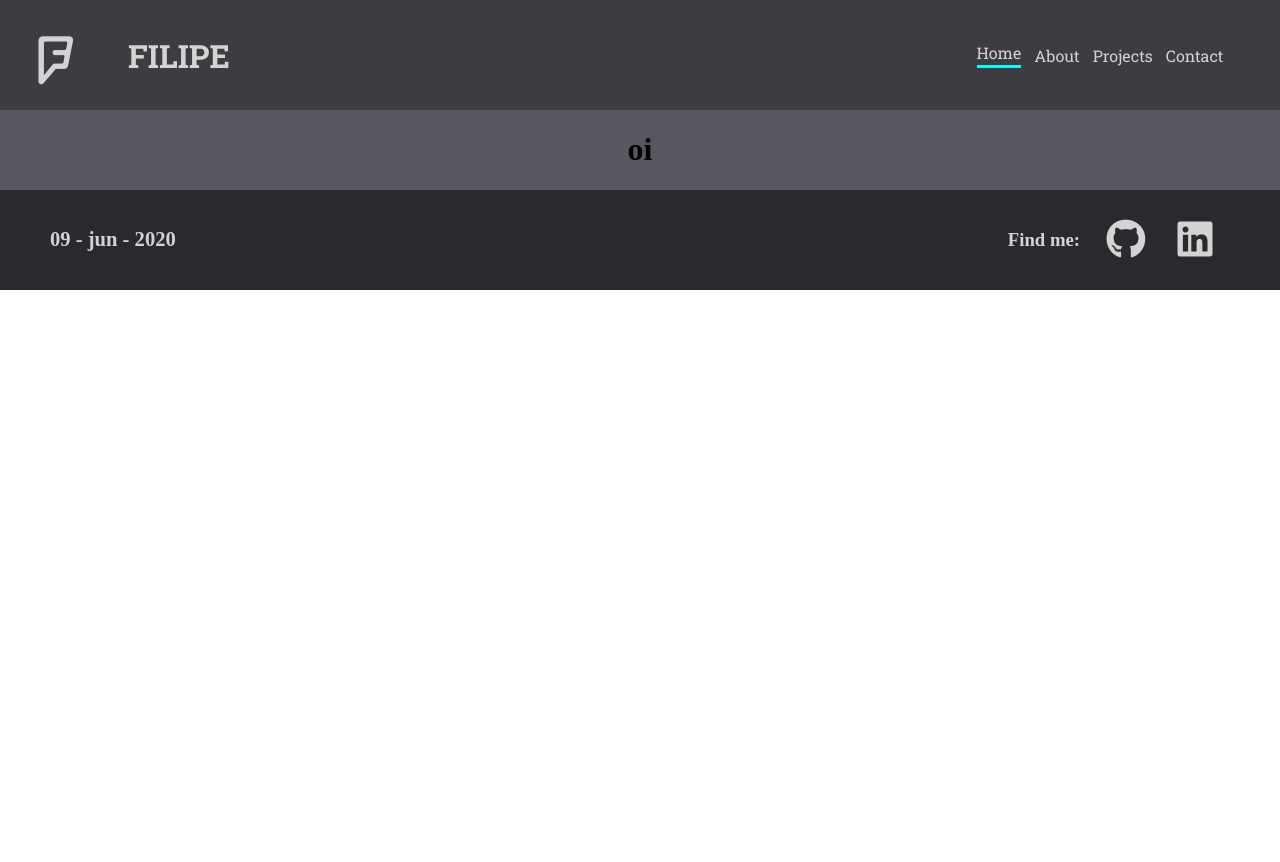
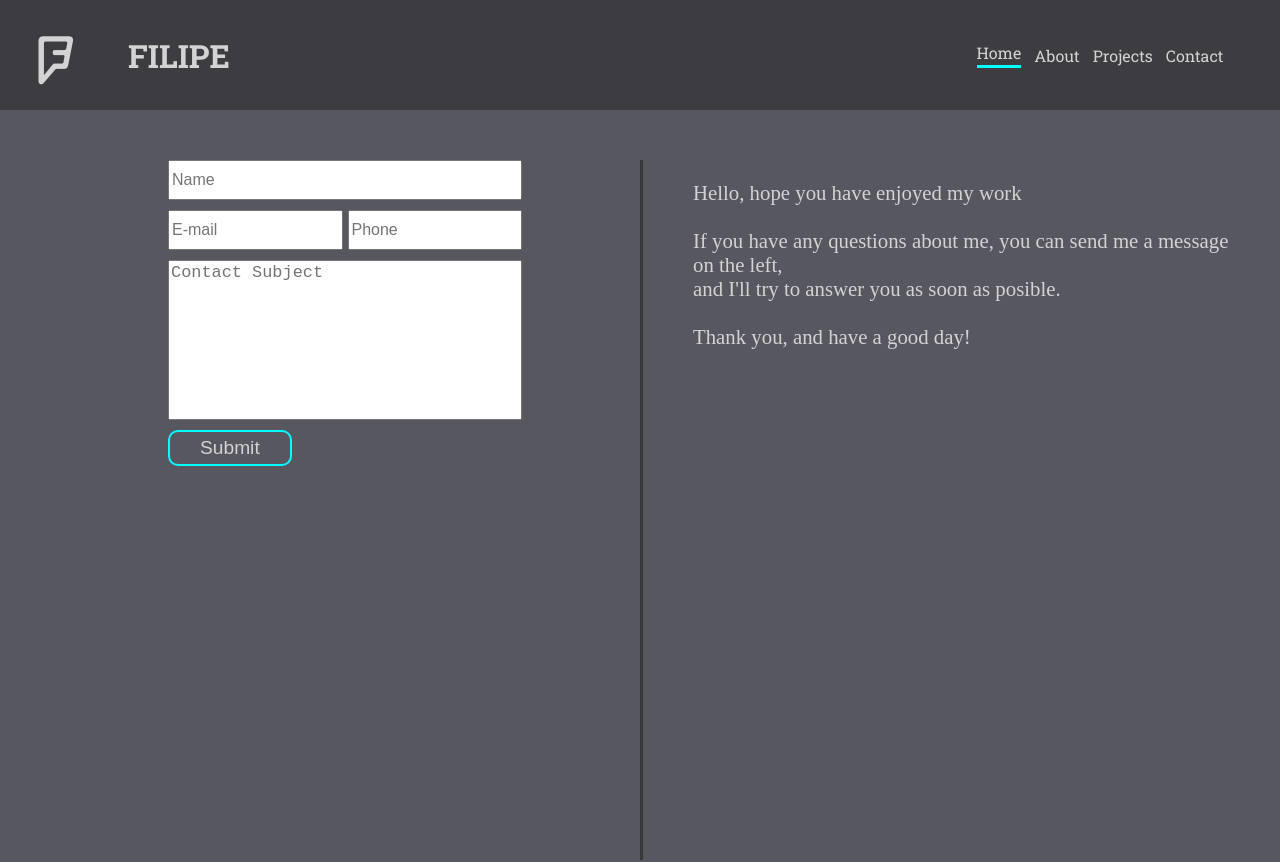
Before and after one commit to Cancellier27/FilipeSite, a React (Create React App) app: page /contact in a window 1280 px wide. Shown: the top 862 px of the page. Before the commit the page ends 800 px from the top, so only its background shows below. Built offline with nearby package versions, Linux system fonts and the light colour scheme.

Commit message:
Created Contact layout

```diff
--- a/src/components/contact/contact.css
+++ b/src/components/contact/contact.css
@@ -0,0 +1,85 @@
+.ContactContainer {
+  display: flex;
+  align-content: center;
+  justify-content: center;
+  width: 100%;
+  height: 100vh;
+  padding: 50px;
+}
+
+.formContainer {
+  width: 50%;
+  display: flex;
+  justify-content: center;
+}
+
+.formItSelf {
+  width: 60%;
+}
+
+.divName,
+.divEmailPhone {
+  padding: 0;
+  margin-bottom: 10px;
+  display: flex;
+}
+
+.divEmailPhone input {
+  width: 50%;
+}
+
+.phoneInput {
+  margin-left: 5px;
+}
+
+.divName input {
+  width: 100%;
+}
+
+input {
+  height: 40px;
+  font-size: 1em;
+  /* box-shadow: 1px 1px 1px #999; */
+}
+
+textarea{
+  resize: none;
+  width: 100%;
+  height: 160px;
+  font-size: 1.3em;
+  margin-bottom: 6px;
+}
+
+button {
+  margin: 0;
+  float: left;
+  text-decoration: none;
+  background: none;
+  padding: 5px 30px;
+  border-radius: 10px;
+  border: aqua 2px solid;
+  color: lightgray;
+  font-size: 1.2em;
+}
+
+button:hover {
+  background: aqua;
+  color: #3D3D41;
+}
+
+button:active {
+  background: rgb(0, 168, 168);
+  color: #3D3D41;
+}
+
+.contactText {
+  border-left: solid #383838 3px;
+  width: 50%;
+}
+
+.pTextContact {
+  font-size: 1.3em;
+  color: lightgray;
+  text-align: left;
+  padding-left: 50px;
+}
--- a/src/components/contact/contact.jsx
+++ b/src/components/contact/contact.jsx
@@ -2,7 +2,35 @@ import React from 'react'
 import './contact.css'
 
 const Contact = () => (
-  <h1>oi</h1>
+  <main className="ContactContainer">
+    <div className="formContainer">
+      <form action="submit" className="formItSelf">
+        <div className="divName">
+        <input type="text" placeholder="Name" />
+        </div>
+        <div className="divEmailPhone">
+        <input type="text" placeholder="E-mail" />
+        <input type="text" placeholder="Phone" className="phoneInput" />
+        </div>
+        <div>
+          <textarea type="text" placeholder="Contact Subject" maxlength="400" />
+        </div>
+        <button>Submit</button>
+      </form>
+    </div>
+
+    <div className="contactText">
+      <p className="pTextContact">
+        Hello, hope you have enjoyed my work
+        <br /><br />
+        If you have any questions about me, you can send me a message on the left,
+        <br />
+        and I'll try to answer you as soon as posible.
+        <br /><br />
+        Thank you, and have a good day!
+      </p>
+    </div>
+  </main>
 )
 
 export default Contact
--- a/src/components/projects/projects.css
+++ b/src/components/projects/projects.css
@@ -10,7 +10,7 @@
 }
 
 .titleProjects {
-  border-bottom: 3px rgb(56, 56, 56) solid;
+  border-bottom: 3px #383838 solid;
   margin: 0 50px;
   display: flex;
   align-items: center;
```
